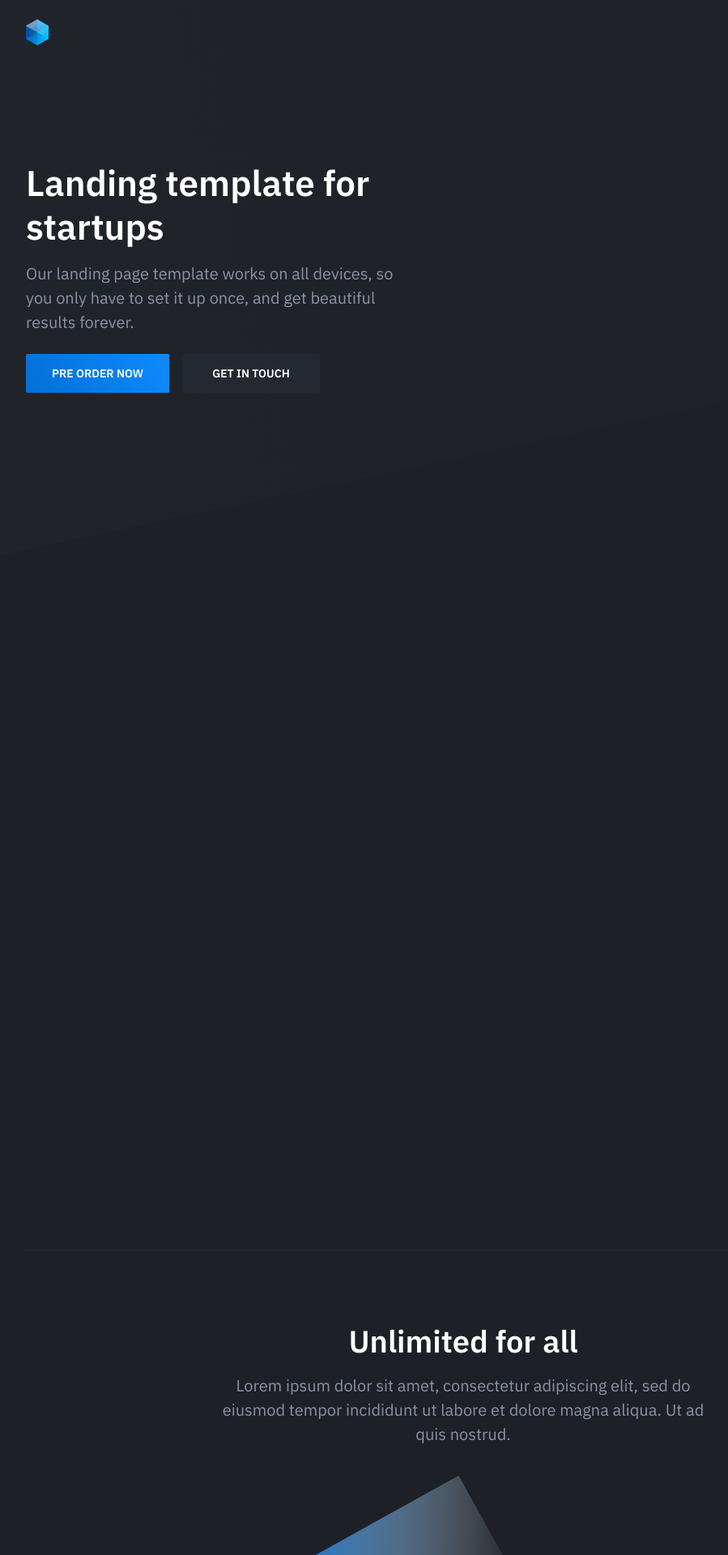
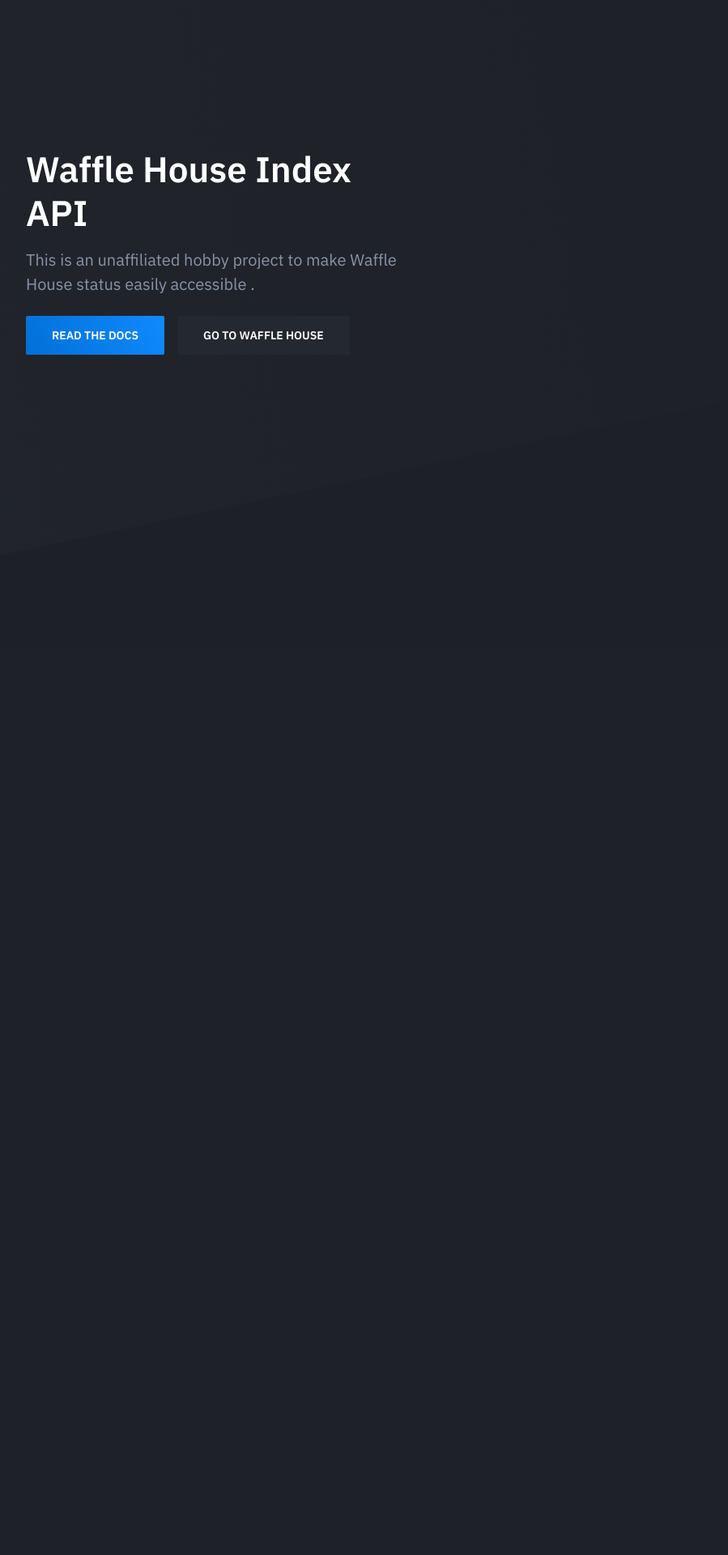
Before and after one commit to pastorhudson/wafflehouseindex, a FastAPI app: page / in a window 1280 px wide. Shown: the top 1920 px of the page at 81% size, without its empty margins (68-967 px from the left). After the commit the page ends 438 px from the top, so only its background shows below. Run offline with FastAPI, Linux system fonts and the light colour scheme; style sheets or scripts are compiled from the project's sources; parts of the project's set-up code (start-up, migrations or seed data) failed here and were passed over; some libraries are stand-ins or nearby versions.

Commit message:
Fix Docs

```diff
--- a/main.py
+++ b/main.py
@@ -33,13 +33,13 @@ async def startup_event():
     await redis.set('stores', json.dumps(get_stores()))
 
 
-@app.get("/")
-async def read_root(request: Request):
+@app.get("/", include_in_schema=False)
+async def root(request: Request):
     return templates.TemplateResponse("index.html", {"request": request})
 
 
 @app.get("/stores")
-async def read_root():
+async def read_stores():
     return {"stores": await get_stores_cache()}
 
 
--- a/templates/index.html
+++ b/templates/index.html
@@ -4,7 +4,7 @@
     <meta charset="utf-8">
     <meta http-equiv="X-UA-Compatible" content="IE=edge">
     <meta name="viewport" content="width=device-width, initial-scale=1">
-    <title>Solid Template</title>
+    <title>Waffle House Index API</title>
     <link href="https://fonts.googleapis.com/css?family=IBM+Plex+Sans:400,600" rel="stylesheet">
     <link rel="stylesheet" href="../static/dist/css/style.css">
 	<script src="https://unpkg.com/animejs@3.0.1/lib/anime.min.js"></script>
@@ -18,7 +18,7 @@
                     <div class="brand header-brand">
                         <h1 class="m-0">
 							<a href="#">
-								<img class="header-logo-image" src="../static/dist/images/logo.svg" alt="Logo">
+<!--								<img class="header-logo-image" src="../static/dist/images/logo.svg" alt="Logo">-->
                             </a>
                         </h1>
                     </div>
@@ -31,9 +31,9 @@
                 <div class="container">
                     <div class="hero-inner">
 						<div class="hero-copy">
-	                        <h1 class="hero-title mt-0">Landing template for startups</h1>
-	                        <p class="hero-paragraph">Our landing page template works on all devices, so you only have to set it up once, and get beautiful results forever.</p>
-	                        <div class="hero-cta"><a class="button button-primary" href="#">Pre order now</a><a class="button" href="#">Get in touch</a></div>
+	                        <h1 class="hero-title mt-0">Waffle House Index API</h1>
+	                        <p class="hero-paragraph">This is an unaffiliated hobby project to make Waffle House status easily accessible .</p>
+	                        <div class="hero-cta"><a class="button button-primary" href="/docs">Read The Docs</a><a class="button" href="https://wafflehouse.com">Go To Waffle House</a></div>
 						</div>
 						<div class="hero-figure anime-element">
 							<svg class="placeholder" width="528" height="396" viewBox="0 0 528 396">
@@ -54,119 +54,119 @@
                 </div>
             </section>
 
-            <section class="features section">
-                <div class="container">
-					<div class="features-inner section-inner has-bottom-divider">
-                        <div class="features-wrap">
-                            <div class="feature text-center is-revealing">
-                                <div class="feature-inner">
-                                    <div class="feature-icon">
-										<img src="../static/dist/images/feature-icon-01.svg" alt="Feature 01">
-                                    </div>
-                                    <h4 class="feature-title mt-24">Be Productive</h4>
-                                    <p class="text-sm mb-0">Fermentum posuere urna nec tincidunt praesent semper feugiat nibh. A arcu cursus vitae congue mauris. Nam at lectus urna duis convallis. Mauris rhoncus aenean vel elit scelerisque mauris.</p>
-                                </div>
-                            </div>
-							<div class="feature text-center is-revealing">
-                                <div class="feature-inner">
-                                    <div class="feature-icon">
-										<img src="../static/dist/images/feature-icon-02.svg" alt="Feature 02">
-                                    </div>
-                                    <h4 class="feature-title mt-24">Be Productive</h4>
-                                    <p class="text-sm mb-0">Fermentum posuere urna nec tincidunt praesent semper feugiat nibh. A arcu cursus vitae congue mauris. Nam at lectus urna duis convallis. Mauris rhoncus aenean vel elit scelerisque mauris.</p>
-                                </div>
-                            </div>
-                            <div class="feature text-center is-revealing">
-                                <div class="feature-inner">
-                                    <div class="feature-icon">
-										<img src="../static/dist/images/feature-icon-03.svg" alt="Feature 03">
-                                    </div>
-                                    <h4 class="feature-title mt-24">Be Productive</h4>
-                                    <p class="text-sm mb-0">Fermentum posuere urna nec tincidunt praesent semper feugiat nibh. A arcu cursus vitae congue mauris. Nam at lectus urna duis convallis. Mauris rhoncus aenean vel elit scelerisque mauris.</p>
-                                </div>
-                            </div>
-                            <div class="feature text-center is-revealing">
-                                <div class="feature-inner">
-                                    <div class="feature-icon">
-										<img src="../static/dist/images/feature-icon-04.svg" alt="Feature 04">
-                                    </div>
-                                    <h4 class="feature-title mt-24">Be Productive</h4>
-                                    <p class="text-sm mb-0">Fermentum posuere urna nec tincidunt praesent semper feugiat nibh. A arcu cursus vitae congue mauris. Nam at lectus urna duis convallis. Mauris rhoncus aenean vel elit scelerisque mauris.</p>
-                                </div>
-                            </div>
-							<div class="feature text-center is-revealing">
-                                <div class="feature-inner">
-                                    <div class="feature-icon">
-										<img src="../static/dist/images/feature-icon-05.svg" alt="Feature 05">
-                                    </div>
-                                    <h4 class="feature-title mt-24">Be Productive</h4>
-                                    <p class="text-sm mb-0">Fermentum posuere urna nec tincidunt praesent semper feugiat nibh. A arcu cursus vitae congue mauris. Nam at lectus urna duis convallis. Mauris rhoncus aenean vel elit scelerisque mauris.</p>
-                                </div>
-                            </div>
-                            <div class="feature text-center is-revealing">
-                                <div class="feature-inner">
-                                    <div class="feature-icon">
-										<img src="../static/dist/images/feature-icon-06.svg" alt="Feature 06">
-                                    </div>
-                                    <h4 class="feature-title mt-24">Be Productive</h4>
-                                    <p class="text-sm mb-0">Fermentum posuere urna nec tincidunt praesent semper feugiat nibh. A arcu cursus vitae congue mauris. Nam at lectus urna duis convallis. Mauris rhoncus aenean vel elit scelerisque mauris.</p>
-                                </div>
-                            </div>
-                        </div>
-                    </div>
-                </div>
-            </section>
+<!--            <section class="features section">-->
+<!--                <div class="container">-->
+<!--					<div class="features-inner section-inner has-bottom-divider">-->
+<!--                        <div class="features-wrap">-->
+<!--                            <div class="feature text-center is-revealing">-->
+<!--                                <div class="feature-inner">-->
+<!--                                    <div class="feature-icon">-->
+<!--										<img src="../static/dist/images/feature-icon-01.svg" alt="Feature 01">-->
+<!--                                    </div>-->
+<!--                                    <h4 class="feature-title mt-24">Be Productive</h4>-->
+<!--                                    <p class="text-sm mb-0">Fermentum posuere urna nec tincidunt praesent semper feugiat nibh. A arcu cursus vitae congue mauris. Nam at lectus urna duis convallis. Mauris rhoncus aenean vel elit scelerisque mauris.</p>-->
+<!--                                </div>-->
+<!--                            </div>-->
+<!--							<div class="feature text-center is-revealing">-->
+<!--                                <div class="feature-inner">-->
+<!--                                    <div class="feature-icon">-->
+<!--										<img src="../static/dist/images/feature-icon-02.svg" alt="Feature 02">-->
+<!--                                    </div>-->
+<!--                                    <h4 class="feature-title mt-24">Be Productive</h4>-->
+<!--                                    <p class="text-sm mb-0">Fermentum posuere urna nec tincidunt praesent semper feugiat nibh. A arcu cursus vitae congue mauris. Nam at lectus urna duis convallis. Mauris rhoncus aenean vel elit scelerisque mauris.</p>-->
+<!--                                </div>-->
+<!--                            </div>-->
+<!--                            <div class="feature text-center is-revealing">-->
+<!--                                <div class="feature-inner">-->
+<!--                                    <div class="feature-icon">-->
+<!--										<img src="../static/dist/images/feature-icon-03.svg" alt="Feature 03">-->
+<!--                                    </div>-->
+<!--                                    <h4 class="feature-title mt-24">Be Productive</h4>-->
+<!--                                    <p class="text-sm mb-0">Fermentum posuere urna nec tincidunt praesent semper feugiat nibh. A arcu cursus vitae congue mauris. Nam at lectus urna duis convallis. Mauris rhoncus aenean vel elit scelerisque mauris.</p>-->
+<!--                                </div>-->
+<!--                            </div>-->
+<!--                            <div class="feature text-center is-revealing">-->
+<!--                                <div class="feature-inner">-->
+<!--                                    <div class="feature-icon">-->
+<!--										<img src="../static/dist/images/feature-icon-04.svg" alt="Feature 04">-->
+<!--                                    </div>-->
+<!--                                    <h4 class="feature-title mt-24">Be Productive</h4>-->
+<!--                                    <p class="text-sm mb-0">Fermentum posuere urna nec tincidunt praesent semper feugiat nibh. A arcu cursus vitae congue mauris. Nam at lectus urna duis convallis. Mauris rhoncus aenean vel elit scelerisque mauris.</p>-->
+<!--                                </div>-->
+<!--                            </div>-->
+<!--							<div class="feature text-center is-revealing">-->
+<!--                                <div class="feature-inner">-->
+<!--                                    <div class="feature-icon">-->
+<!--										<img src="../static/dist/images/feature-icon-05.svg" alt="Feature 05">-->
+<!--                                    </div>-->
+<!--                                    <h4 class="feature-title mt-24">Be Productive</h4>-->
+<!--                                    <p class="text-sm mb-0">Fermentum posuere urna nec tincidunt praesent semper feugiat nibh. A arcu cursus vitae congue mauris. Nam at lectus urna duis convallis. Mauris rhoncus aenean vel elit scelerisque mauris.</p>-->
+<!--                                </div>-->
+<!--                            </div>-->
+<!--                            <div class="feature text-center is-revealing">-->
+<!--                                <div class="feature-inner">-->
+<!--                                    <div class="feature-icon">-->
+<!--										<img src="../static/dist/images/feature-icon-06.svg" alt="Feature 06">-->
+<!--                                    </div>-->
+<!--                                    <h4 class="feature-title mt-24">Be Productive</h4>-->
+<!--                                    <p class="text-sm mb-0">Fermentum posuere urna nec tincidunt praesent semper feugiat nibh. A arcu cursus vitae congue mauris. Nam at lectus urna duis convallis. Mauris rhoncus aenean vel elit scelerisque mauris.</p>-->
+<!--                                </div>-->
+<!--                            </div>-->
+<!--                        </div>-->
+<!--                    </div>-->
+<!--                </div>-->
+<!--            </section>-->
 
-            <section class="pricing section">
-                <div class="container-sm">
-                    <div class="pricing-inner section-inner">
-                        <div class="pricing-header text-center">
-                            <h2 class="section-title mt-0">Unlimited for all</h2>
-                            <p class="section-paragraph mb-0">Lorem ipsum dolor sit amet, consectetur adipiscing elit, sed do eiusmod tempor incididunt ut labore et dolore magna aliqua. Ut ad quis nostrud.</p>
-                        </div>
-						<div class="pricing-tables-wrap">
-                            <div class="pricing-table">
-                                <div class="pricing-table-inner is-revealing">
-                                    <div class="pricing-table-main">
-                                        <div class="pricing-table-header pb-24">
-                                            <div class="pricing-table-price"><span class="pricing-table-price-currency h2">$</span><span class="pricing-table-price-amount h1">49</span><span class="text-xs">/month</span></div>
-                                        </div>
-										<div class="pricing-table-features-title text-xs pt-24 pb-24">What you will get</div>
-                                        <ul class="pricing-table-features list-reset text-xs">
-                                            <li>
-                                                <span>Lorem ipsum dolor sit nisi</span>
-                                            </li>
-                                            <li>
-                                                <span>Lorem ipsum dolor sit nisi</span>
-                                            </li>
-                                            <li>
-                                                <span>Lorem ipsum dolor sit nisi</span>
-                                            </li>
-											<li>
-												<span>Lorem ipsum dolor sit nisi</span>
-											</li>
-                                        </ul>
-                                    </div>
-                                    <div class="pricing-table-cta mb-8">
-                                        <a class="button button-primary button-shadow button-block" href="#">Pre order now</a>
-                                    </div>
-                                </div>
-                            </div>
-                        </div>
-                    </div>
-                </div>
-            </section>
+<!--            <section class="pricing section">-->
+<!--                <div class="container-sm">-->
+<!--                    <div class="pricing-inner section-inner">-->
+<!--                        <div class="pricing-header text-center">-->
+<!--                            <h2 class="section-title mt-0">Unlimited for all</h2>-->
+<!--                            <p class="section-paragraph mb-0">Lorem ipsum dolor sit amet, consectetur adipiscing elit, sed do eiusmod tempor incididunt ut labore et dolore magna aliqua. Ut ad quis nostrud.</p>-->
+<!--                        </div>-->
+<!--						<div class="pricing-tables-wrap">-->
+<!--                            <div class="pricing-table">-->
+<!--                                <div class="pricing-table-inner is-revealing">-->
+<!--                                    <div class="pricing-table-main">-->
+<!--                                        <div class="pricing-table-header pb-24">-->
+<!--                                            <div class="pricing-table-price"><span class="pricing-table-price-currency h2">$</span><span class="pricing-table-price-amount h1">49</span><span class="text-xs">/month</span></div>-->
+<!--                                        </div>-->
+<!--										<div class="pricing-table-features-title text-xs pt-24 pb-24">What you will get</div>-->
+<!--                                        <ul class="pricing-table-features list-reset text-xs">-->
+<!--                                            <li>-->
+<!--                                                <span>Lorem ipsum dolor sit nisi</span>-->
+<!--                                            </li>-->
+<!--                                            <li>-->
+<!--                                                <span>Lorem ipsum dolor sit nisi</span>-->
+<!--                                            </li>-->
+<!--                                            <li>-->
+<!--                                                <span>Lorem ipsum dolor sit nisi</span>-->
+<!--                                            </li>-->
+<!--											<li>-->
+<!--												<span>Lorem ipsum dolor sit nisi</span>-->
+<!--											</li>-->
+<!--                                        </ul>-->
+<!--                                    </div>-->
+<!--                                    <div class="pricing-table-cta mb-8">-->
+<!--                                        <a class="button button-primary button-shadow button-block" href="#">Pre order now</a>-->
+<!--                                    </div>-->
+<!--                                </div>-->
+<!--                            </div>-->
+<!--                        </div>-->
+<!--                    </div>-->
+<!--                </div>-->
+<!--            </section>-->
 
-			<section class="cta section">
-				<div class="container">
-					<div class="cta-inner section-inner">
-						<h3 class="section-title mt-0">Still not convinced on buying?</h3>
-						<div class="cta-cta">
-							<a class="button button-primary button-wide-mobile" href="#">Get in touch</a>
-						</div>
-					</div>
-				</div>
-			</section>
+<!--			<section class="cta section">-->
+<!--				<div class="container">-->
+<!--					<div class="cta-inner section-inner">-->
+<!--						<h3 class="section-title mt-0">Still not convinced on buying?</h3>-->
+<!--						<div class="cta-cta">-->
+<!--							<a class="button button-primary button-wide-mobile" href="#">Get in touch</a>-->
+<!--						</div>-->
+<!--					</div>-->
+<!--				</div>-->
+<!--			</section>-->
         </main>
 
         <footer class="site-footer">
@@ -174,50 +174,50 @@
                 <div class="site-footer-inner">
                     <div class="brand footer-brand">
 						<a href="#">
-							<img class="header-logo-image" src="../static/dist/images/logo.svg" alt="Logo">
+<!--							<img class="header-logo-image" src="../static/dist/images/logo.svg" alt="Logo">-->
 						</a>
                     </div>
                     <ul class="footer-links list-reset">
-                        <li>
-                            <a href="#">Contact</a>
-                        </li>
-                        <li>
-                            <a href="#">About us</a>
-                        </li>
-                        <li>
-                            <a href="#">FAQ's</a>
-                        </li>
-                        <li>
-                            <a href="#">Support</a>
-                        </li>
+<!--                        <li>-->
+<!--                            <a href="#">Contact</a>-->
+<!--                        </li>-->
+<!--                        <li>-->
+<!--                            <a href="#">About us</a>-->
+<!--                        </li>-->
+<!--                        <li>-->
+<!--                            <a href="#">FAQ's</a>-->
+<!--                        </li>-->
+<!--                        <li>-->
+<!--                            <a href="#">Support</a>-->
+<!--                        </li>-->
                     </ul>
                     <ul class="footer-social-links list-reset">
-                        <li>
-                            <a href="#">
-                                <span class="screen-reader-text">Facebook</span>
-                                <svg width="16" height="16" xmlns="http://www.w3.org/2000/svg">
-                                    <path d="M6.023 16L6 9H3V6h3V4c0-2.7 1.672-4 4.08-4 1.153 0 2.144.086 2.433.124v2.821h-1.67c-1.31 0-1.563.623-1.563 1.536V6H13l-1 3H9.28v7H6.023z" fill="#0270D7"/>
-                                </svg>
-                            </a>
-                        </li>
-                        <li>
-                            <a href="#">
-                                <span class="screen-reader-text">Twitter</span>
-                                <svg width="16" height="16" xmlns="http://www.w3.org/2000/svg">
-                                    <path d="M16 3c-.6.3-1.2.4-1.9.5.7-.4 1.2-1 1.4-1.8-.6.4-1.3.6-2.1.8-.6-.6-1.5-1-2.4-1-1.7 0-3.2 1.5-3.2 3.3 0 .3 0 .5.1.7-2.7-.1-5.2-1.4-6.8-3.4-.3.5-.4 1-.4 1.7 0 1.1.6 2.1 1.5 2.7-.5 0-1-.2-1.5-.4C.7 7.7 1.8 9 3.3 9.3c-.3.1-.6.1-.9.1-.2 0-.4 0-.6-.1.4 1.3 1.6 2.3 3.1 2.3-1.1.9-2.5 1.4-4.1 1.4H0c1.5.9 3.2 1.5 5 1.5 6 0 9.3-5 9.3-9.3v-.4C15 4.3 15.6 3.7 16 3z" fill="#0270D7"/>
-                                </svg>
-                            </a>
-                        </li>
-                        <li>
-                            <a href="#">
-                                <span class="screen-reader-text">Google</span>
-                                <svg width="16" height="16" xmlns="http://www.w3.org/2000/svg">
-                                    <path d="M7.9 7v2.4H12c-.2 1-1.2 3-4 3-2.4 0-4.3-2-4.3-4.4 0-2.4 2-4.4 4.3-4.4 1.4 0 2.3.6 2.8 1.1l1.9-1.8C11.5 1.7 9.9 1 8 1 4.1 1 1 4.1 1 8s3.1 7 7 7c4 0 6.7-2.8 6.7-6.8 0-.5 0-.8-.1-1.2H7.9z" fill="#0270D7"/>
-                                </svg>
-                            </a>
-                        </li>
-                    </ul>
-                    <div class="footer-copyright">&copy; 2019 Solid, all rights reserved</div>
+<!--                        <li>-->
+<!--                            <a href="#">-->
+<!--                                <span class="screen-reader-text">Facebook</span>-->
+<!--                                <svg width="16" height="16" xmlns="http://www.w3.org/2000/svg">-->
+<!--                                    <path d="M6.023 16L6 9H3V6h3V4c0-2.7 1.672-4 4.08-4 1.153 0 2.144.086 2.433.124v2.821h-1.67c-1.31 0-1.563.623-1.563 1.536V6H13l-1 3H9.28v7H6.023z" fill="#0270D7"/>-->
+<!--                                </svg>-->
+<!--                            </a>-->
+<!--                        </li>-->
+<!--                        <li>-->
+<!--                            <a href="#">-->
+<!--                                <span class="screen-reader-text">Twitter</span>-->
+<!--                                <svg width="16" height="16" xmlns="http://www.w3.org/2000/svg">-->
+<!--                                    <path d="M16 3c-.6.3-1.2.4-1.9.5.7-.4 1.2-1 1.4-1.8-.6.4-1.3.6-2.1.8-.6-.6-1.5-1-2.4-1-1.7 0-3.2 1.5-3.2 3.3 0 .3 0 .5.1.7-2.7-.1-5.2-1.4-6.8-3.4-.3.5-.4 1-.4 1.7 0 1.1.6 2.1 1.5 2.7-.5 0-1-.2-1.5-.4C.7 7.7 1.8 9 3.3 9.3c-.3.1-.6.1-.9.1-.2 0-.4 0-.6-.1.4 1.3 1.6 2.3 3.1 2.3-1.1.9-2.5 1.4-4.1 1.4H0c1.5.9 3.2 1.5 5 1.5 6 0 9.3-5 9.3-9.3v-.4C15 4.3 15.6 3.7 16 3z" fill="#0270D7"/>-->
+<!--                                </svg>-->
+<!--                            </a>-->
+<!--                        </li>-->
+<!--                        <li>-->
+<!--                            <a href="#">-->
+<!--                                <span class="screen-reader-text">Google</span>-->
+<!--                                <svg width="16" height="16" xmlns="http://www.w3.org/2000/svg">-->
+<!--                                    <path d="M7.9 7v2.4H12c-.2 1-1.2 3-4 3-2.4 0-4.3-2-4.3-4.4 0-2.4 2-4.4 4.3-4.4 1.4 0 2.3.6 2.8 1.1l1.9-1.8C11.5 1.7 9.9 1 8 1 4.1 1 1 4.1 1 8s3.1 7 7 7c4 0 6.7-2.8 6.7-6.8 0-.5 0-.8-.1-1.2H7.9z" fill="#0270D7"/>-->
+<!--                                </svg>-->
+<!--                            </a>-->
+<!--                        </li>-->
+<!--                    </ul>-->
+<!--                    <div class="footer-copyright">&copy; 2019 Solid, all rights reserved</div>-->
                 </div>
             </div>
         </footer>
```
